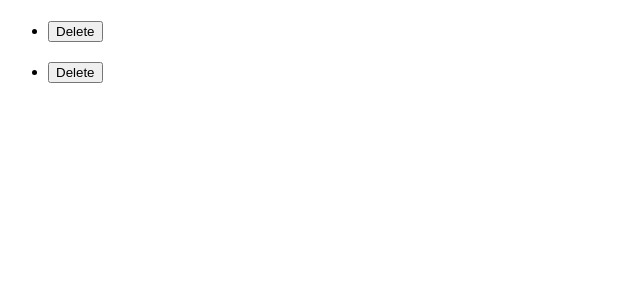
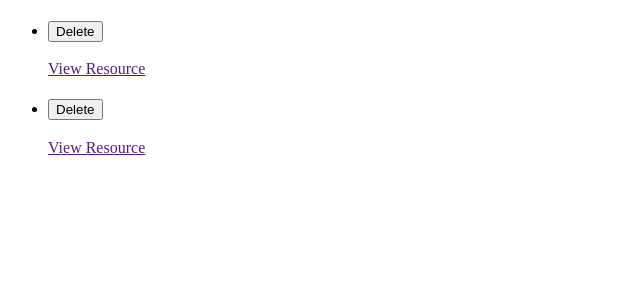
Before and after one commit to roma-marshall/remember-me, a Vue app: page / in a window 1280 px wide. Shown: the top 300 px of the page, without its empty margins (0-640 px from the left). Built offline with nearby package versions, Linux system fonts and the light colour scheme.

Commit message:
props add

```diff
--- a/src/components/learning-resources/LearningResource.vue
+++ b/src/components/learning-resources/LearningResource.vue
@@ -9,13 +9,17 @@
     </div>
     <p></p>
     <nav>
-      <a href=""></a>
+      <a href="">View Resource</a>
     </nav>
   </li>
 </template>
 
 <script>
+export default {
+  props: {
 
+  }
+}
 </script>
 
 <style scoped>
```
